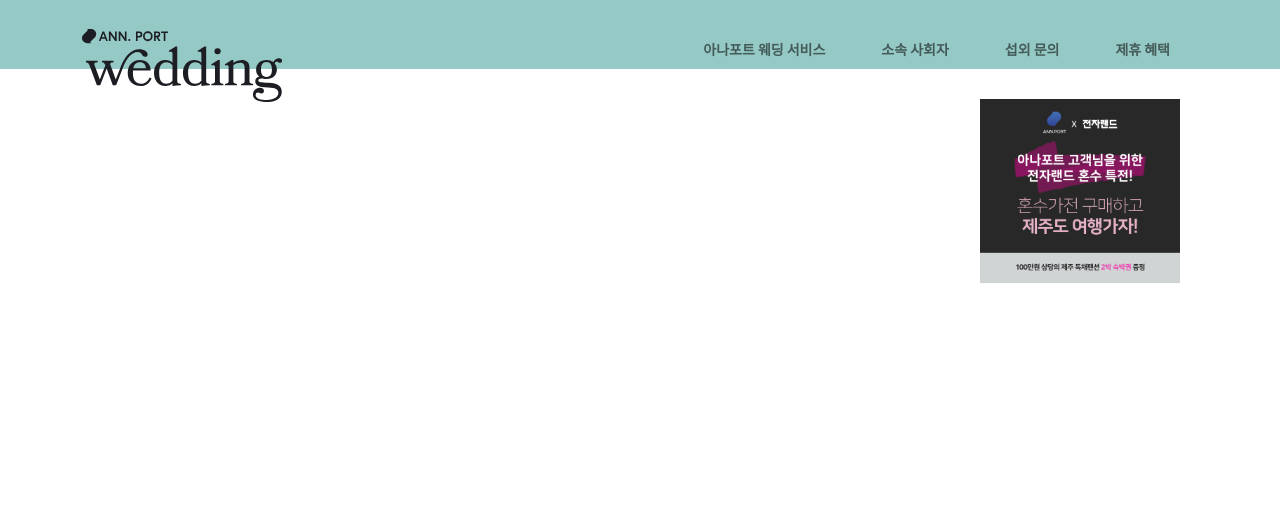
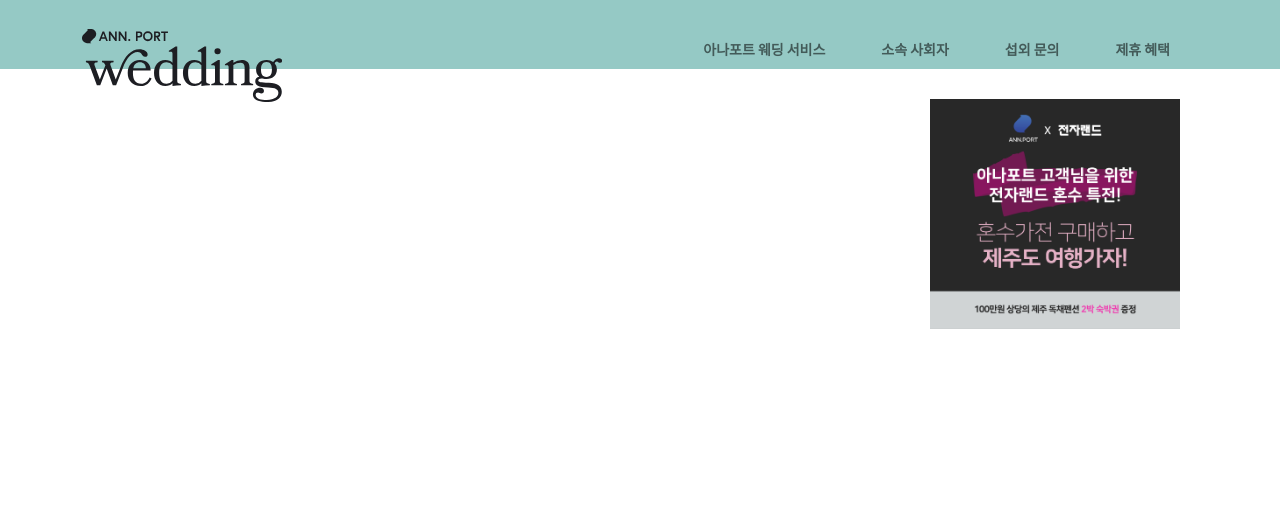
Before and after one commit to fearust/annport, a Django app: template templates/wedding/home.html in a window 1280 px wide. Shown: the part 31-559 px from the top of the page. Run offline with Django 3.2, Linux system fonts and the light colour scheme; the template is opened without the code that fills it, so the values that code supplies are empty; some libraries are stand-ins or nearby versions; some web fonts are replaced.

Commit message:
sponsor making

```diff
--- a/templates/wedding/home.html
+++ b/templates/wedding/home.html
@@ -17,7 +17,7 @@
     <div class="container" style="position: relative">
         <div style="position: absolute; z-index: 10; right: 30px; top: 30px;">
             <a href="{% url 'wedding:partners' %}">
-                <img src="{% static 'images/sponsor/etland_banner.png' %}" style="width: 200px;">
+                <img src="{% static 'images/sponsor/etland_banner.png' %}" style="width: 250px;">
             </a>
         </div>
     </div>
```
